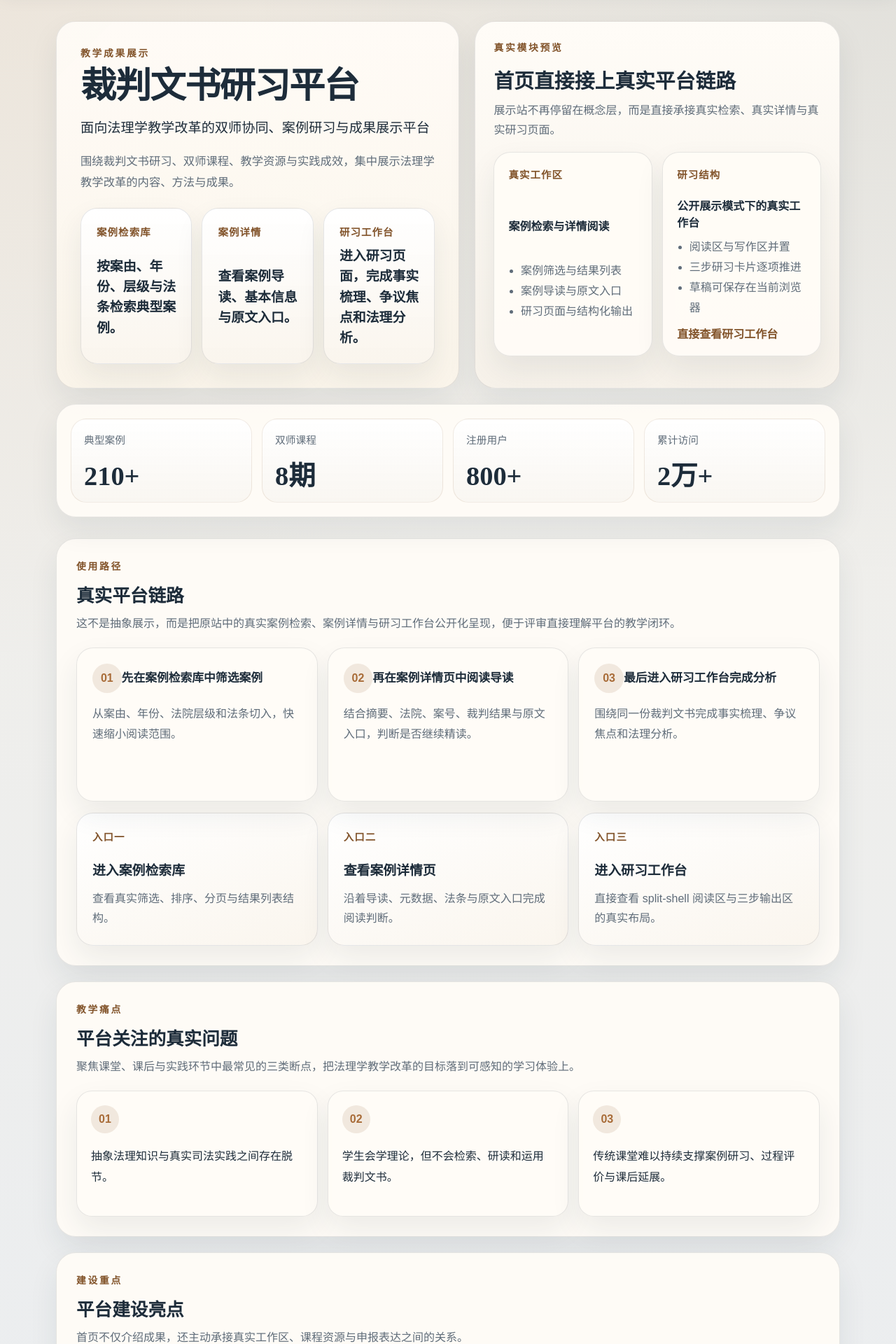
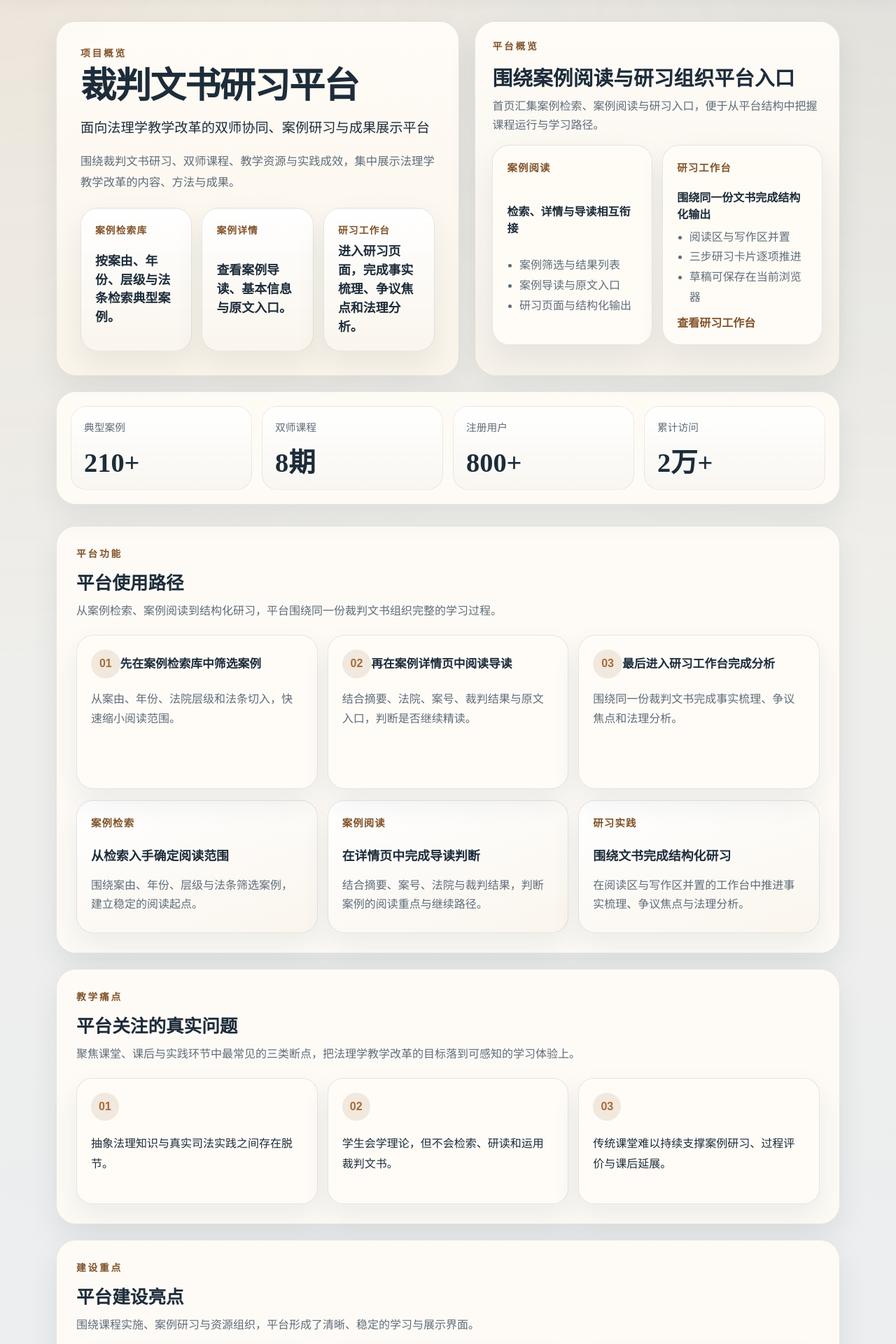
Before and after one commit to silent632/faxue-jiaoyu-showcase, a Next.js app: page / in a window 1280 px wide. Shown: the part 100-2020 px from the top of the page at 70% size. Built offline with nearby package versions, Linux system fonts and the light colour scheme.

Commit message:
refactor: rewrite homepage copy for public-facing tone

```diff
--- a/app/globals.css
+++ b/app/globals.css
@@ -2510,12 +2510,12 @@ main {
 .showcase-highlight-card,
 .showcase-summary-card {
   border-radius: 24px;
-  padding: 22px;
+  padding: 20px;
 }
 
 .showcase-home-action-card {
   display: grid;
-  gap: 10px;
+  gap: 8px;
   min-height: 170px;
   background: linear-gradient(180deg, rgba(255, 255, 255, 0.96), rgba(250, 245, 237, 0.98));
   transition: transform 160ms ease, border-color 160ms ease, box-shadow 160ms ease;
@@ -2532,7 +2532,7 @@ main {
 
 .showcase-home-action-card span {
   color: var(--accent);
-  font-size: 0.9rem;
+  font-size: 0.86rem;
   font-weight: 700;
   letter-spacing: 0.08em;
 }
@@ -2542,13 +2542,13 @@ main {
 .showcase-highlight-card strong,
 .showcase-summary-card strong {
   font-family: var(--font-display);
-  font-size: 1.18rem;
-  line-height: 1.55;
+  font-size: 1.12rem;
+  line-height: 1.5;
 }
 
 .showcase-home-preview {
   border-radius: 30px;
-  padding: 26px;
+  padding: 24px;
   background:
     linear-gradient(180deg, rgba(255, 252, 247, 0.98), rgba(246, 241, 233, 0.98)),
     radial-gradient(circle at top right, rgba(130, 84, 43, 0.08), transparent 42%);
@@ -2556,8 +2556,8 @@ main {
 
 .showcase-home-preview-head {
   display: grid;
-  gap: 10px;
-  margin-bottom: 16px;
+  gap: 8px;
+  margin-bottom: 14px;
 }
 
 .showcase-home-preview-head h2 {
@@ -2574,7 +2574,7 @@ main {
 .showcase-summary-card p {
   margin: 0;
   color: var(--muted);
-  line-height: 1.8;
+  line-height: 1.72;
 }
 
 .showcase-home-preview-grid {
@@ -2585,7 +2585,7 @@ main {
   border-radius: 24px;
   padding: 20px;
   display: grid;
-  gap: 10px;
+  gap: 8px;
   min-height: 220px;
 }
 
@@ -2633,7 +2633,7 @@ main {
 .showcase-flow-card {
   position: relative;
   border-radius: 24px;
-  padding: 22px;
+  padding: 20px;
   min-height: 220px;
 }
 
@@ -2659,7 +2659,7 @@ main {
 
 .showcase-chain-card {
   display: grid;
-  gap: 10px;
+  gap: 8px;
   min-height: 190px;
   background: linear-gradient(160deg, rgba(255, 255, 255, 0.96), rgba(250, 245, 237, 0.96));
 }
@@ -2667,7 +2667,7 @@ main {
 .showcase-highlight-card,
 .showcase-summary-card {
   display: grid;
-  gap: 10px;
+  gap: 8px;
   min-height: 210px;
 }
 
--- a/app/page.js
+++ b/app/page.js
@@ -22,9 +22,9 @@ export default async function HomePage() {
         <ShowcaseHomeHero content={content} featuredCases={featuredCases} canonicalStudyHref={studyHref} />
 
         <ShowcaseSection
-          title="真实平台链路"
-          eyebrow="使用路径"
-          description="这不是抽象展示，而是把原站中的真实案例检索、案例详情与研习工作台公开化呈现，便于评审直接理解平台的教学闭环。"
+          title="平台使用路径"
+          eyebrow="平台功能"
+          description="从案例检索、案例阅读到结构化研习，平台围绕同一份裁判文书组织完整的学习过程。"
         >
           <div className="showcase-flow-grid">
             {content.homeFlow.map((item) => (
@@ -38,19 +38,19 @@ export default async function HomePage() {
 
           <div className="showcase-chain-links">
             <Link href="/cases" className="showcase-chain-card">
-              <span className="showcase-card-eyebrow">入口一</span>
-              <strong>进入案例检索库</strong>
-              <p>查看真实筛选、排序、分页与结果列表结构。</p>
+              <span className="showcase-card-eyebrow">案例检索</span>
+              <strong>从检索入手确定阅读范围</strong>
+              <p>围绕案由、年份、层级与法条筛选案例，建立稳定的阅读起点。</p>
             </Link>
             <Link href={featuredDetailHref} className="showcase-chain-card">
-              <span className="showcase-card-eyebrow">入口二</span>
-              <strong>查看案例详情页</strong>
-              <p>沿着导读、元数据、法条与原文入口完成阅读判断。</p>
+              <span className="showcase-card-eyebrow">案例阅读</span>
+              <strong>在详情页中完成导读判断</strong>
+              <p>结合摘要、案号、法院与裁判结果，判断案例的阅读重点与继续路径。</p>
             </Link>
             <Link href={studyHref} className="showcase-chain-card">
-              <span className="showcase-card-eyebrow">入口三</span>
-              <strong>进入研习工作台</strong>
-              <p>直接查看 split-shell 阅读区与三步输出区的真实布局。</p>
+              <span className="showcase-card-eyebrow">研习实践</span>
+              <strong>围绕文书完成结构化研习</strong>
+              <p>在阅读区与写作区并置的工作台中推进事实梳理、争议焦点与法理分析。</p>
             </Link>
           </div>
         </ShowcaseSection>
@@ -73,7 +73,7 @@ export default async function HomePage() {
         <ShowcaseSection
           title="平台建设亮点"
           eyebrow="建设重点"
-          description="首页不仅介绍成果，还主动承接真实工作区、课程资源与申报表达之间的关系。"
+          description="围绕课程实施、案例研习与资源组织，平台形成了清晰、稳定的学习与展示界面。"
         >
           <div className="showcase-highlight-grid">
             {content.platformHighlights.map((item) => (
@@ -89,13 +89,13 @@ export default async function HomePage() {
         <ShowcaseSection
           title="课程与资源总览"
           eyebrow="体系支撑"
-          description="首页先做概览，进入内页再查看八期课程、标准化资源和建设成效的完整展开。"
+          description="课程建设、教学资源与项目成效在站内形成统一呈现，便于整体浏览与分项查看。"
         >
           <div className="showcase-summary-grid">
             <article className="showcase-summary-card">
               <span className="showcase-card-eyebrow">课程体系</span>
               <strong>八期递进式双师课程</strong>
-              <p>{content.courses.timeline.slice(0, 4).map((item) => item.title).join("、")}等主题持续推进。</p>
+              <p>{content.courses.timeline.slice(0, 4).map((item) => item.title).join("、")}等主题依次展开，形成连续推进的课程脉络。</p>
               <Link href="/courses" className="showcase-inline-link">
                 查看课程体系
               </Link>
@@ -109,7 +109,7 @@ export default async function HomePage() {
                   .flatMap((group) => group.items)
                   .slice(0, 4)
                   .join("、")}
-                等材料形成可复制的课程支持体系。
+                等材料共同构成课程实施与研习支持的资源基础。
               </p>
               <Link href="/resources" className="showcase-inline-link">
                 查看教学资源
@@ -119,7 +119,7 @@ export default async function HomePage() {
             <article className="showcase-summary-card">
               <span className="showcase-card-eyebrow">建设成效</span>
               <strong>平台、课程与推广三线并进</strong>
-              <p>从教学建设、学生发展、平台运行到推广示范，形成可直接入申报材料的成效表达。</p>
+              <p>从教学建设、学生发展、平台运行到推广示范，项目已形成较为完整的成果呈现体系。</p>
               <Link href="/impact" className="showcase-inline-link">
                 查看成效展示
               </Link>
--- a/components/showcase-home-hero.js
+++ b/components/showcase-home-hero.js
@@ -7,7 +7,7 @@ export default function ShowcaseHomeHero({ content, featuredCases = [], canonica
     <section className="showcase-home-hero">
       <div className="showcase-home-hero-main">
         <div className="showcase-hero-copy">
-          <p className="showcase-hero-kicker">教学成果展示</p>
+          <p className="showcase-hero-kicker">项目概览</p>
           <h1>{content.site.title}</h1>
           <p className="showcase-hero-subtitle">{content.site.subtitle}</p>
           <p className="showcase-hero-intro">{content.site.intro}</p>
@@ -24,15 +24,15 @@ export default function ShowcaseHomeHero({ content, featuredCases = [], canonica
 
         <aside className="showcase-home-preview">
           <div className="showcase-home-preview-head">
-            <span className="showcase-section-eyebrow">真实模块预览</span>
-            <h2>首页直接接上真实平台链路</h2>
-            <p>展示站不再停留在概念层，而是直接承接真实检索、真实详情与真实研习页面。</p>
+            <span className="showcase-section-eyebrow">平台概览</span>
+            <h2>围绕案例阅读与研习组织平台入口</h2>
+            <p>首页汇集案例检索、案例阅读与研习入口，便于从平台结构中把握课程运行与学习路径。</p>
           </div>
 
           <div className="showcase-home-preview-grid">
             <article className="showcase-home-preview-card">
-              <span className="showcase-card-eyebrow">真实工作区</span>
-              <strong>案例检索与详情阅读</strong>
+              <span className="showcase-card-eyebrow">案例阅读</span>
+              <strong>检索、详情与导读相互衔接</strong>
               <ul className="showcase-preview-list">
                 {content.homePreview.featuredCases.map((item) => (
                   <li key={item}>{item}</li>
@@ -41,15 +41,15 @@ export default function ShowcaseHomeHero({ content, featuredCases = [], canonica
             </article>
 
             <article className="showcase-home-preview-card">
-              <span className="showcase-card-eyebrow">研习结构</span>
-              <strong>公开展示模式下的真实工作台</strong>
+              <span className="showcase-card-eyebrow">研习工作台</span>
+              <strong>围绕同一份文书完成结构化输出</strong>
               <ul className="showcase-preview-list">
                 {content.homePreview.studyHighlights.map((item) => (
                   <li key={item}>{item}</li>
                 ))}
               </ul>
               <Link href={canonicalStudyHref} className="showcase-inline-link">
-                直接查看研习工作台
+                查看研习工作台
               </Link>
             </article>
           </div>
```
Also changed, not shown: 1 other file (tests, documents, lock files or other folders).
